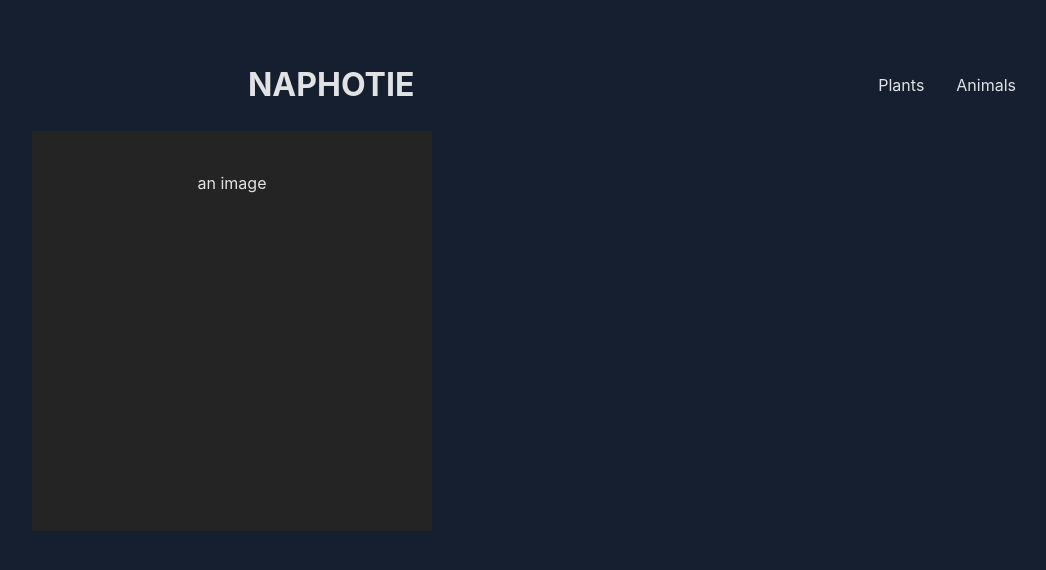
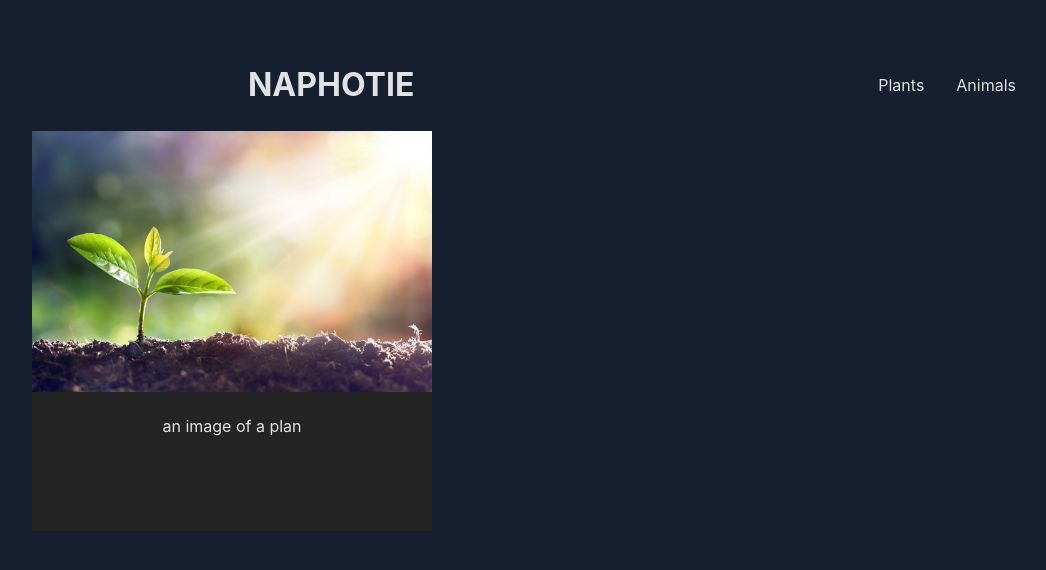
Before and after one commit to jmngandu/NAPHOTIE, a React (Vite) app in the folder naphotie/: page / in a window 1280 px wide. Shown: the top 570 px of the page, without its empty margins (8-1054 px from the left). Built offline with nearby package versions, Linux system fonts and the light colour scheme.

Commit message:
added home page

```diff
--- a/naphotie/src/App.css
+++ b/naphotie/src/App.css
@@ -21,3 +21,6 @@
   width: 400px;
   height: 400px;
 }
+.page-file img {
+  width: 100%;
+}
--- a/naphotie/src/Components/Hero.jsx
+++ b/naphotie/src/Components/Hero.jsx
@@ -3,8 +3,8 @@ export const Hero = () => {
     <>
       <div className="hero-sect">
         <div className="page-file">
-          <img />
-          <p>an image</p>
+          <img src="/src/assets/Plants/scaled.jpeg" />
+          <p>an image of a plan</p>
         </div>
       </div>
     </>
```
Also changed, not shown: naphotie/src/Components/PlantsData.jsx (added, +27 -0 lines), naphotie/src/assets/Plants/scaled.jpeg (added).
